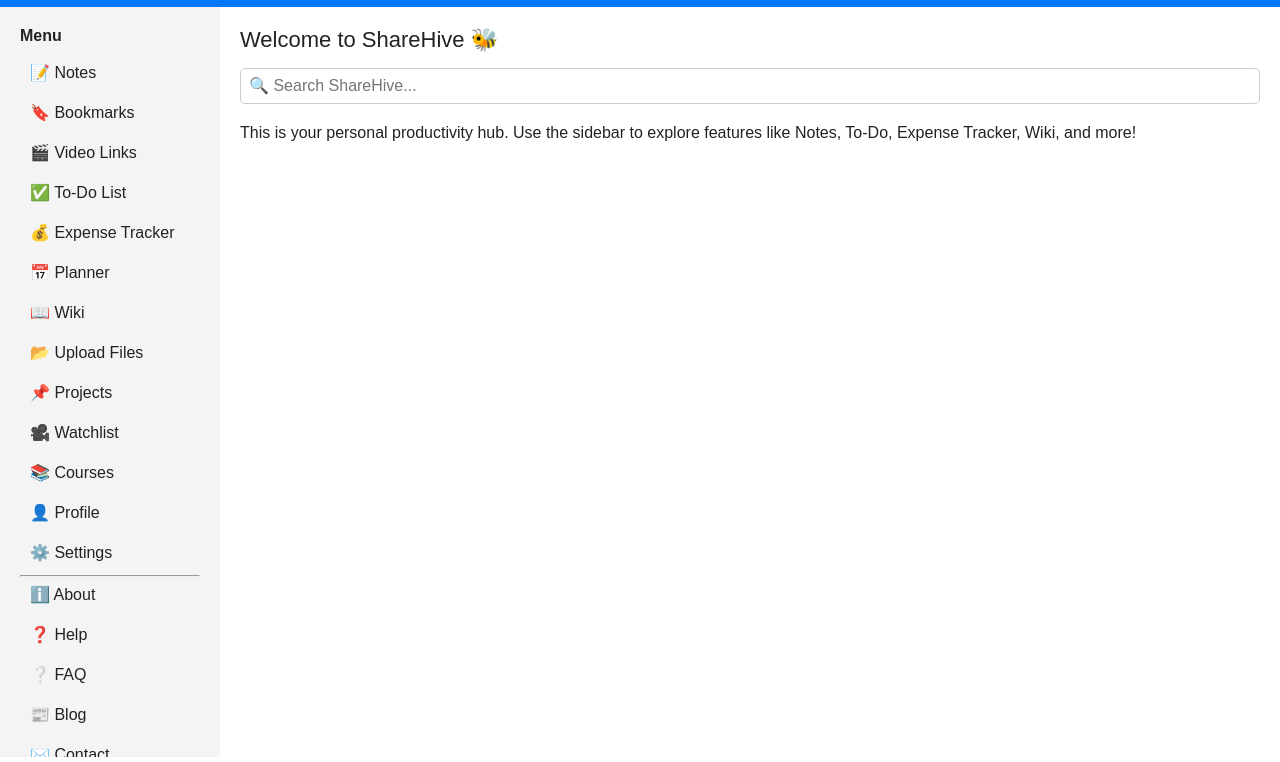
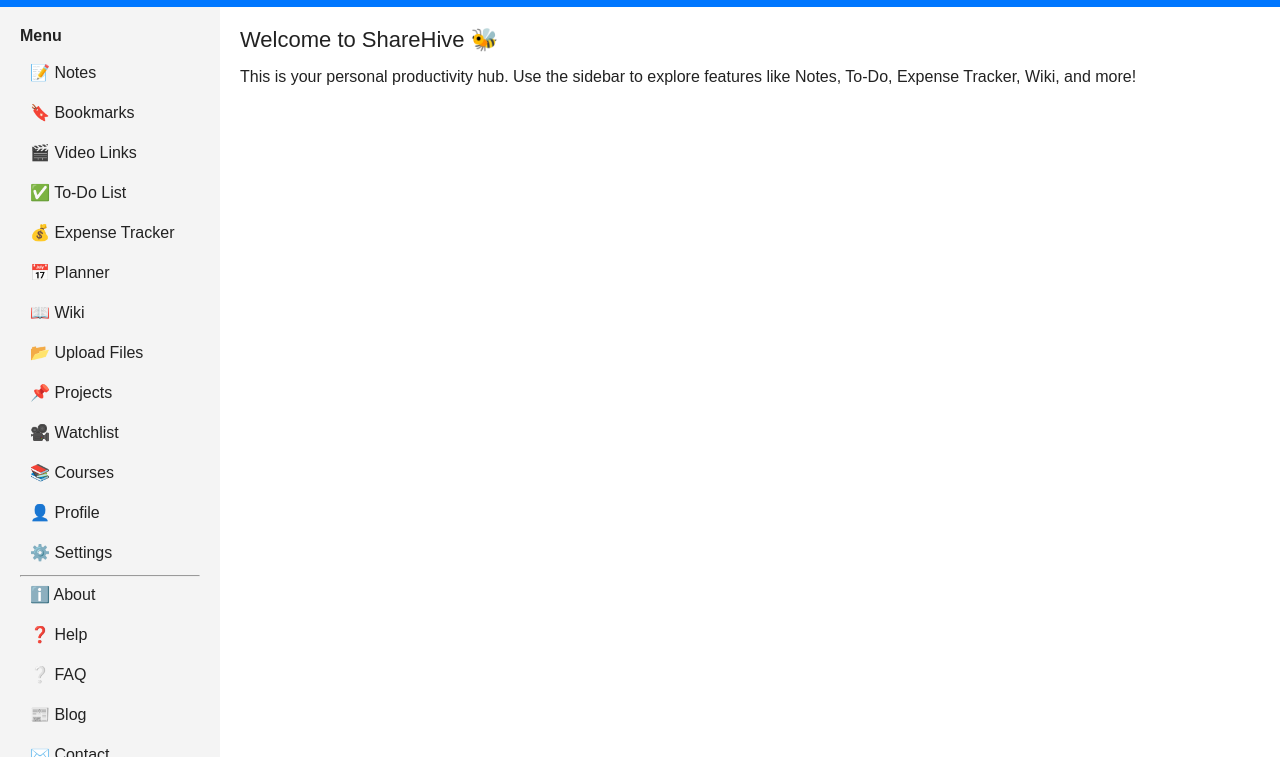
Before and after one commit to zroxcoder/sharehive, a plain HTML site: page index.html in a window 1280 px wide. Shown: the part 38-800 px from the top of the page. Drawn offline with Linux system fonts and the light colour scheme.

Commit message:
updaate index.html

```diff
--- a/index.html
+++ b/index.html
@@ -141,9 +141,7 @@
     <!-- Main Content -->
     <div class="main">
       <div class="welcome">Welcome to ShareHive 🐝</div>
-      <div class="search-box">
-        <input type="text" id="search" placeholder="🔍 Search ShareHive...">
-      </div>
+
       <p>This is your personal productivity hub. Use the sidebar to explore features like Notes, To-Do, Expense Tracker, Wiki, and more!</p>
     </div>
   </div>
```
